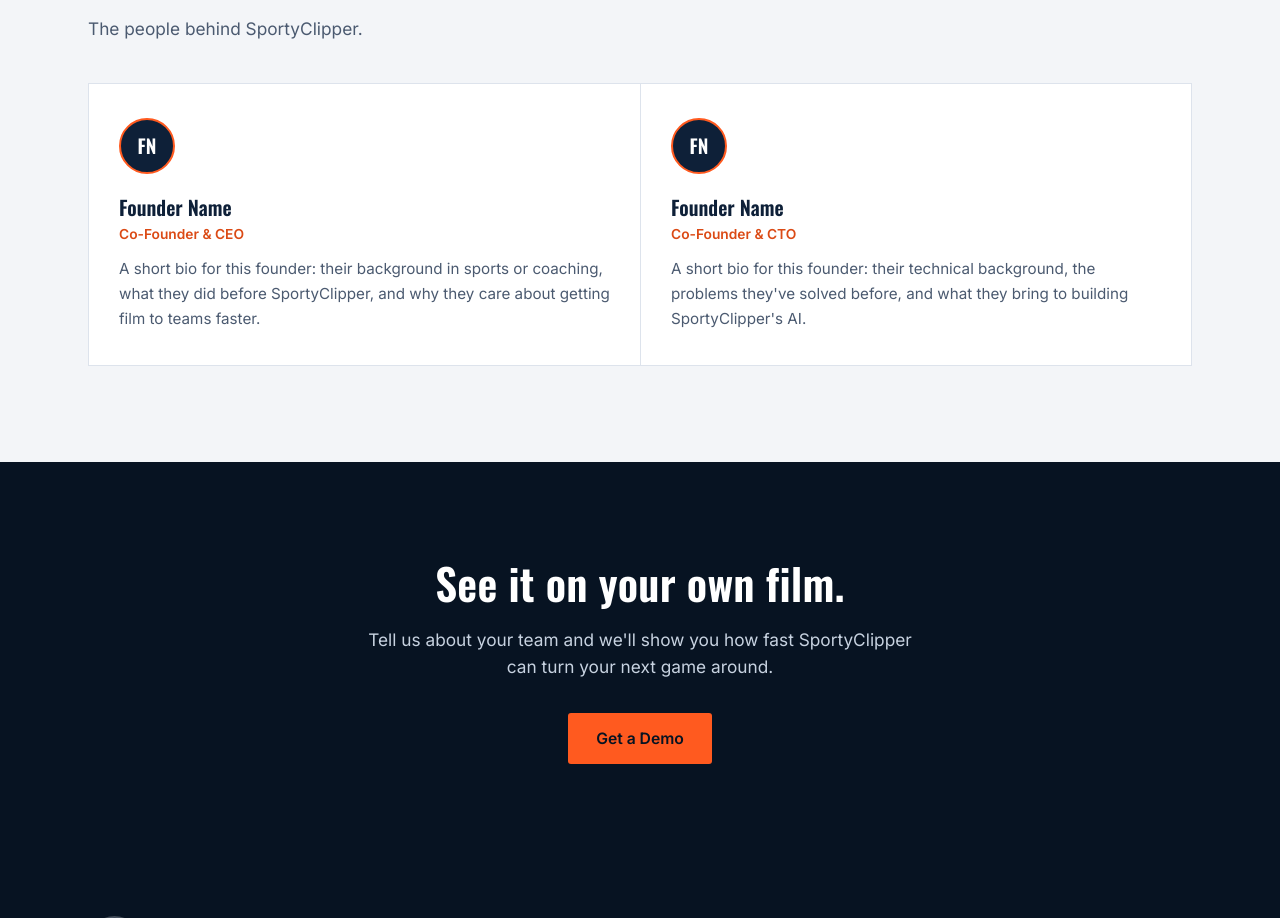
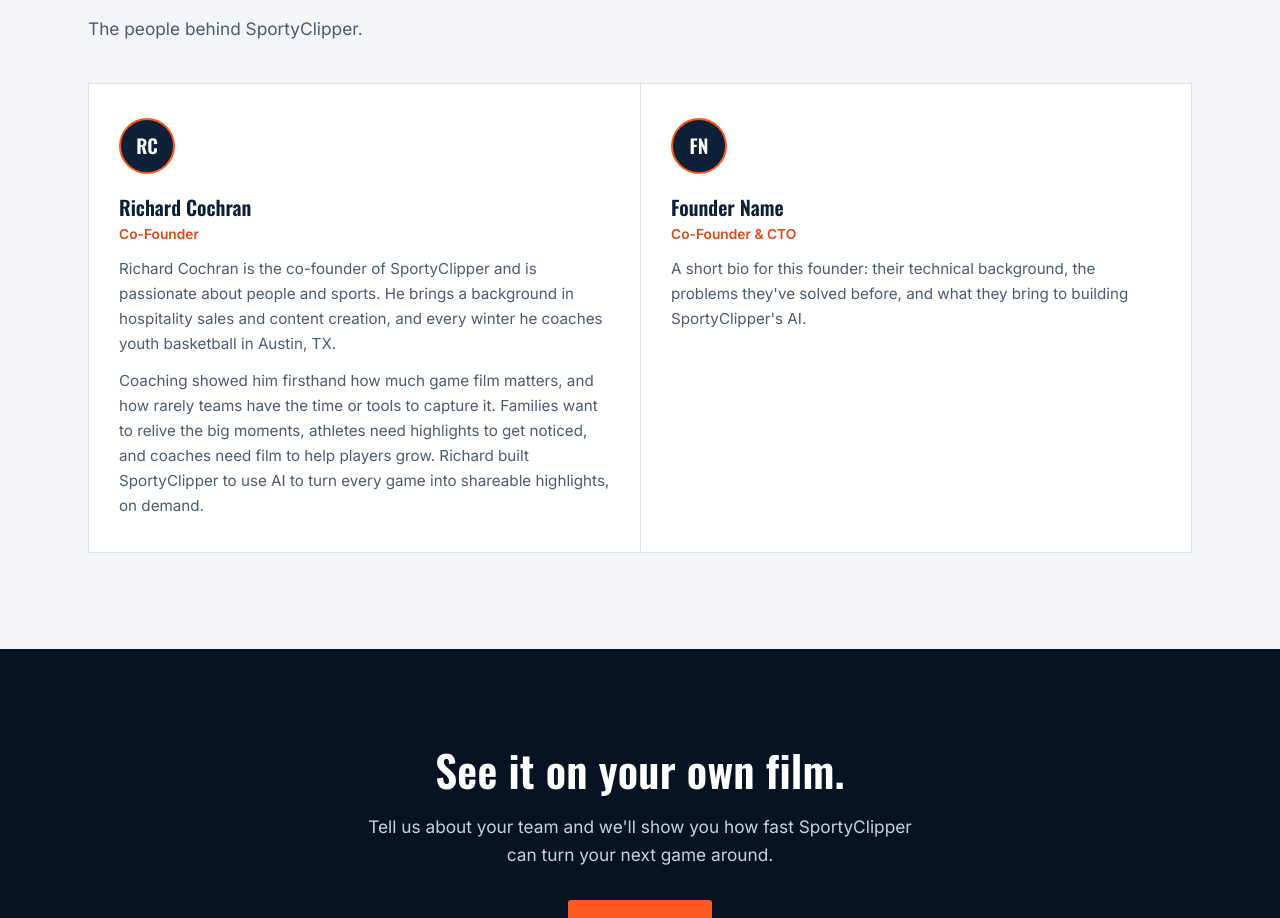
Before and after one commit to nf3/sportyskipper, a plain HTML site: page about.html in a window 1280 px wide. Shown: the part 1058-1976 px from the top of the page. Drawn offline with nearby package versions, Linux system fonts and the light colour scheme.

Commit message:
Add Richard Cochran founder bio to About page
Co-Authored-By: Claude Opus 5.5 <noreply@anthropic.com>

```diff
--- a/about.html
+++ b/about.html
@@ -66,10 +66,11 @@
       <p class="lede">The people behind SportyClipper.</p>
       <div class="founder-grid">
         <div class="founder-card">
-          <div class="founder-avatar" aria-hidden="true">FN</div>
-          <h3>Founder Name</h3>
-          <div class="founder-role">Co-Founder &amp; CEO</div>
-          <p>A short bio for this founder: their background in sports or coaching, what they did before SportyClipper, and why they care about getting film to teams faster.</p>
+          <div class="founder-avatar" aria-hidden="true">RC</div>
+          <h3>Richard Cochran</h3>
+          <div class="founder-role">Co-Founder</div>
+          <p>Richard Cochran is the co-founder of SportyClipper and is passionate about people and sports. He brings a background in hospitality sales and content creation, and every winter he coaches youth basketball in Austin, TX.</p>
+          <p>Coaching showed him firsthand how much game film matters, and how rarely teams have the time or tools to capture it. Families want to relive the big moments, athletes need highlights to get noticed, and coaches need film to help players grow. Richard built SportyClipper to use AI to turn every game into shareable highlights, on demand.</p>
         </div>
         <div class="founder-card">
           <div class="founder-avatar" aria-hidden="true">FN</div>
--- a/styles.css
+++ b/styles.css
@@ -260,6 +260,7 @@
   .founder-card h3{ font-size:1.25rem; font-weight:600; margin:0 0 4px; }
   .founder-role{ font-size:.86rem; color:var(--flare-dark); font-weight:600; margin-bottom:14px; }
   .founder-card p{ color:var(--ink-soft); line-height:1.65; margin:0; font-size:.95rem; }
+  .founder-card p + p{ margin-top:12px; }
 
   /* ---------- demo form ---------- */
   .demo{ background:var(--mist); }
```
